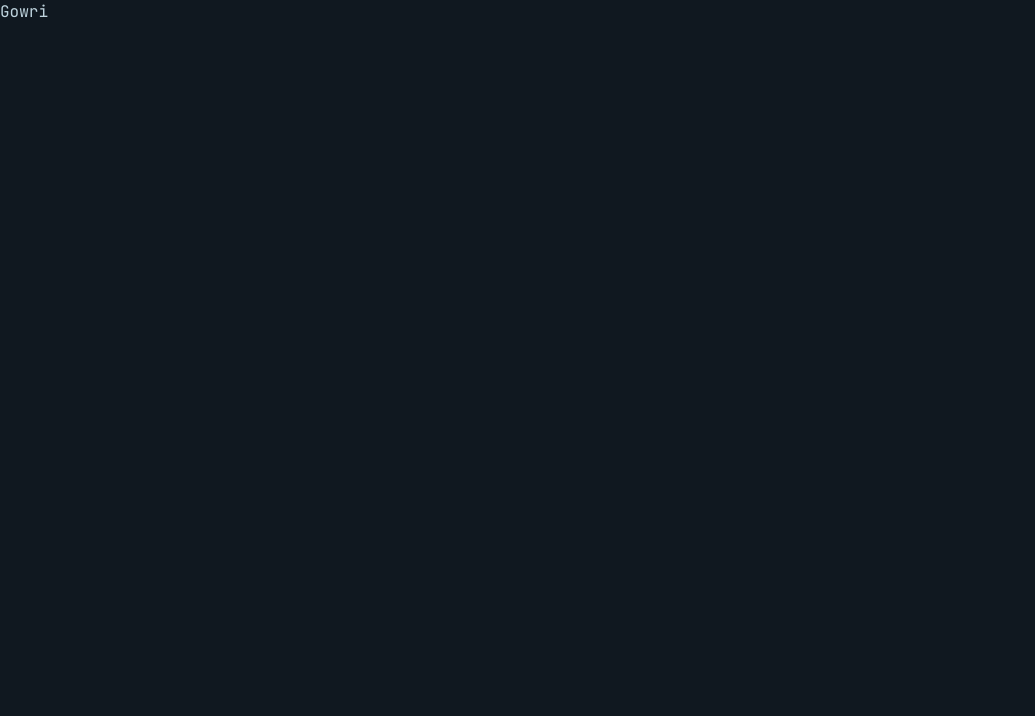
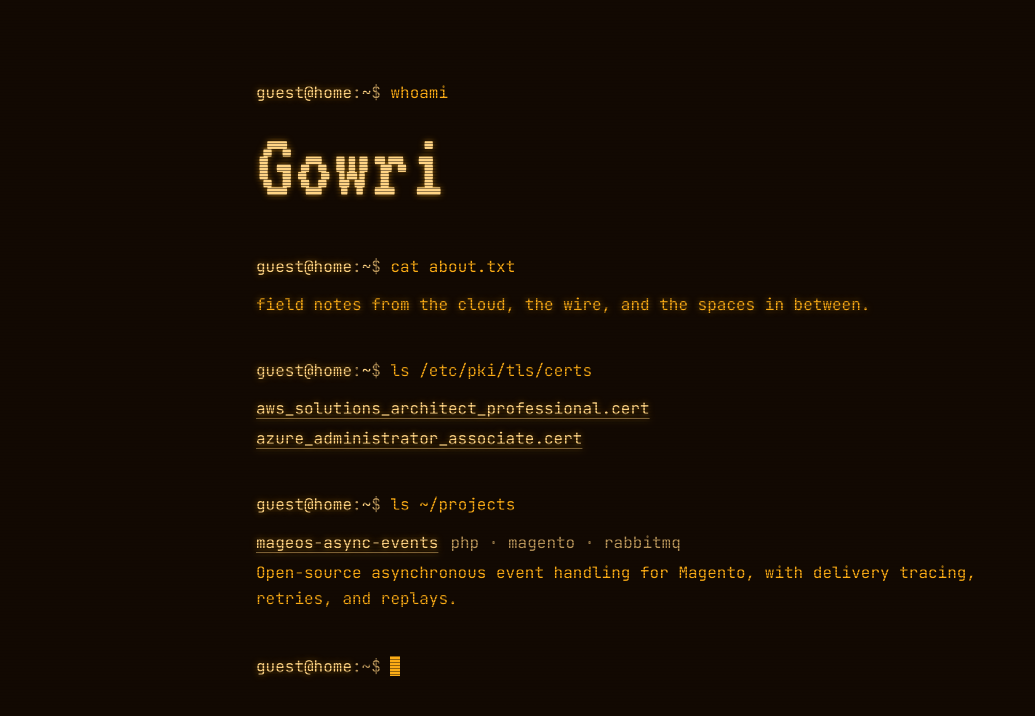
Before and after one commit to gowrizrh/gowri, a Next.js app: page / in a window 1280 px wide. Shown: the top 716 px of the page, without its empty margins (0-1035 px from the left). Built offline with nearby package versions, Linux system fonts and the light colour scheme.

Commit message:
add homepage

```diff
--- a/app/layout.tsx
+++ b/app/layout.tsx
@@ -53,7 +53,7 @@ export default function RootLayout({ children }: LayoutProps<"/">) {
   return (
     <html
       lang="en"
-      className={`${jetBrainsMono.variable} ${vt323.variable} h-full antialiased`}
+      className={`${jetBrainsMono.variable} ${vt323.variable} h-full`}
     >
       <body className="min-h-full flex flex-col">{children}</body>
     </html>
--- a/app/page.tsx
+++ b/app/page.tsx
@@ -1,15 +1,108 @@
 import { profileSchema } from "@/lib/seo";
+
+const credentials = [
+  {
+    name: "aws_solutions_architect_professional.cert",
+    href: "https://www.credly.com/badges/095584ba-fd51-491a-a225-249420d01006",
+  },
+  {
+    name: "azure_administrator_associate.cert",
+    href: "https://learn.microsoft.com/api/credentials/share/en-us/GowriS-1440/41A023A99083613D",
+  },
+];
+
+function Prompt({ cmd, heading }: { cmd: string; heading?: string }) {
+  const Tag = heading ? "h2" : "p";
+
+  return (
+    <Tag id={heading} className="mt-10 first:mt-0 text-inherit font-normal">
+      <span data-nosnippet="" className="whitespace-nowrap text-primary glow">
+        guest@home
+      </span>
+      <span className="text-muted-foreground">:</span>
+      <span className="text-primary">~</span>
+      <span className="text-muted-foreground">$ </span>
+      <span>{cmd}</span>
+    </Tag>
+  );
+}
 
 export default function Home() {
   return (
-    <main>
+    <main
+      data-palette="original amber"
+      className="retro min-h-screen px-6 pt-24 pb-12 md:py-20"
+    >
       <script
         type="application/ld+json"
         dangerouslySetInnerHTML={{
           __html: JSON.stringify(profileSchema).replace(/</g, "\\u003c"),
         }}
       />
-      <h1>Gowri</h1>
+      <div className="mx-auto max-w-3xl text-sm leading-relaxed md:text-base">
+        <Prompt cmd="whoami" />
+        <h1 className="font-display mt-3 text-6xl leading-none text-primary glow md:text-8xl">
+          Gowri
+        </h1>
+
+        <section aria-labelledby="about-heading" className="mt-10">
+          <Prompt cmd="cat about.txt" heading="about-heading" />
+          <p className="mt-3 glow">
+            field notes from the cloud, the wire, and the spaces in between.
+          </p>
+        </section>
+
+        <section id="credentials" aria-label="Credentials" className="my-10 scroll-mt-24">
+          <Prompt cmd="ls /etc/pki/tls/certs" heading="credentials-heading" />
+          <ul aria-label="Certification credentials" className="mt-3 space-y-1">
+            {credentials.map((credential) => (
+              <li key={credential.name} className="break-all">
+                <a
+                  href={credential.href}
+                  target="_blank"
+                  rel="noopener noreferrer"
+                  title="Opens in a new tab"
+                  className="text-primary glow underline decoration-primary/40 underline-offset-4 hover:decoration-primary focus-visible:outline-2 focus-visible:outline-primary focus-visible:outline-offset-4"
+                >
+                  {credential.name}
+                </a>
+              </li>
+            ))}
+          </ul>
+        </section>
+
+        <section id="projects" aria-labelledby="projects-heading" className="my-10 scroll-mt-24">
+          <Prompt cmd="ls ~/projects" heading="projects-heading" />
+          <ul aria-label="Selected projects" className="mt-3 space-y-4">
+            <li>
+              <div className="flex flex-wrap items-baseline gap-x-3">
+                <a
+                  href="https://github.com/mage-os/mageos-async-events"
+                  target="_blank"
+                  rel="noopener noreferrer"
+                  title="Opens in a new tab"
+                  className="break-words text-primary glow underline decoration-primary/40 underline-offset-4 hover:decoration-primary focus-visible:outline-2 focus-visible:outline-primary focus-visible:outline-offset-4"
+                >
+                  mageos-async-events
+                </a>
+                <span className="text-muted-foreground">php · magento · rabbitmq</span>
+              </div>
+              <p className="mt-1">
+                Open-source asynchronous event handling for Magento, with delivery tracing, retries,
+                and replays.
+              </p>
+            </li>
+          </ul>
+        </section>
+
+        <p className="mt-10">
+          <span data-nosnippet="" className="whitespace-nowrap text-primary glow">
+            guest@home
+          </span>
+          <span className="text-muted-foreground">:~$ </span>
+          <span className="cursor-blink inline-block h-5 w-2.5 translate-y-1 bg-foreground" />
+        </p>
+      </div>
     </main>
   );
 }
```
